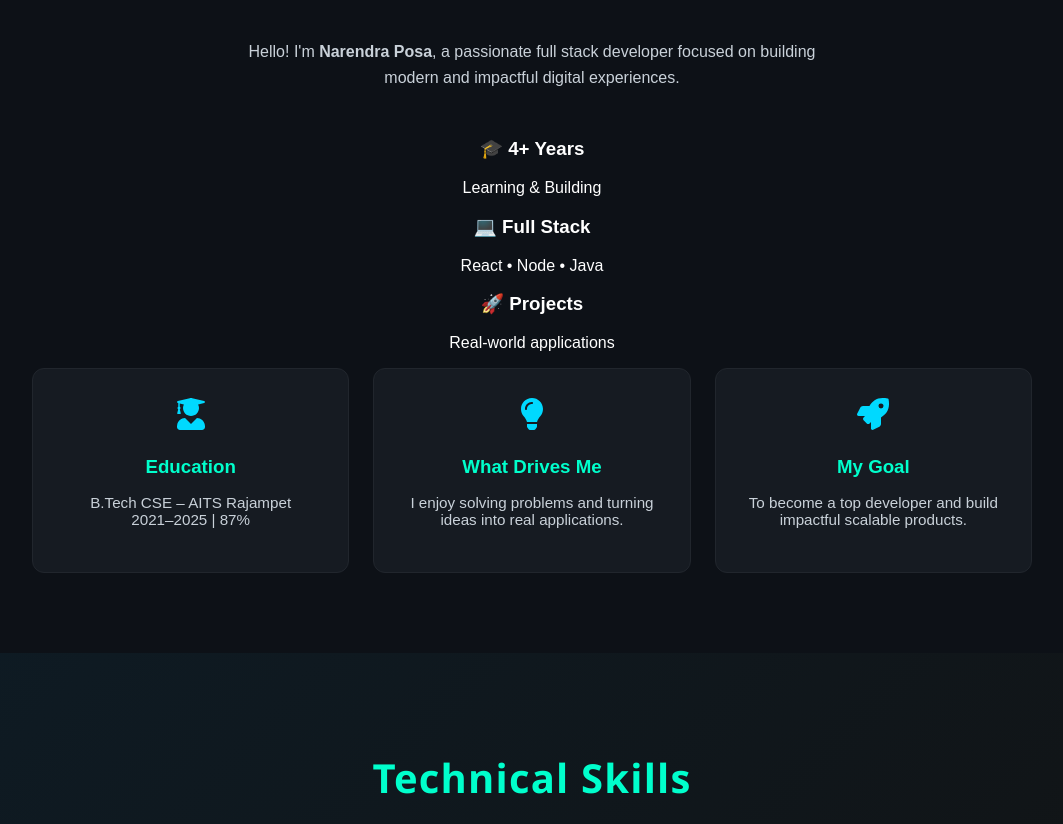
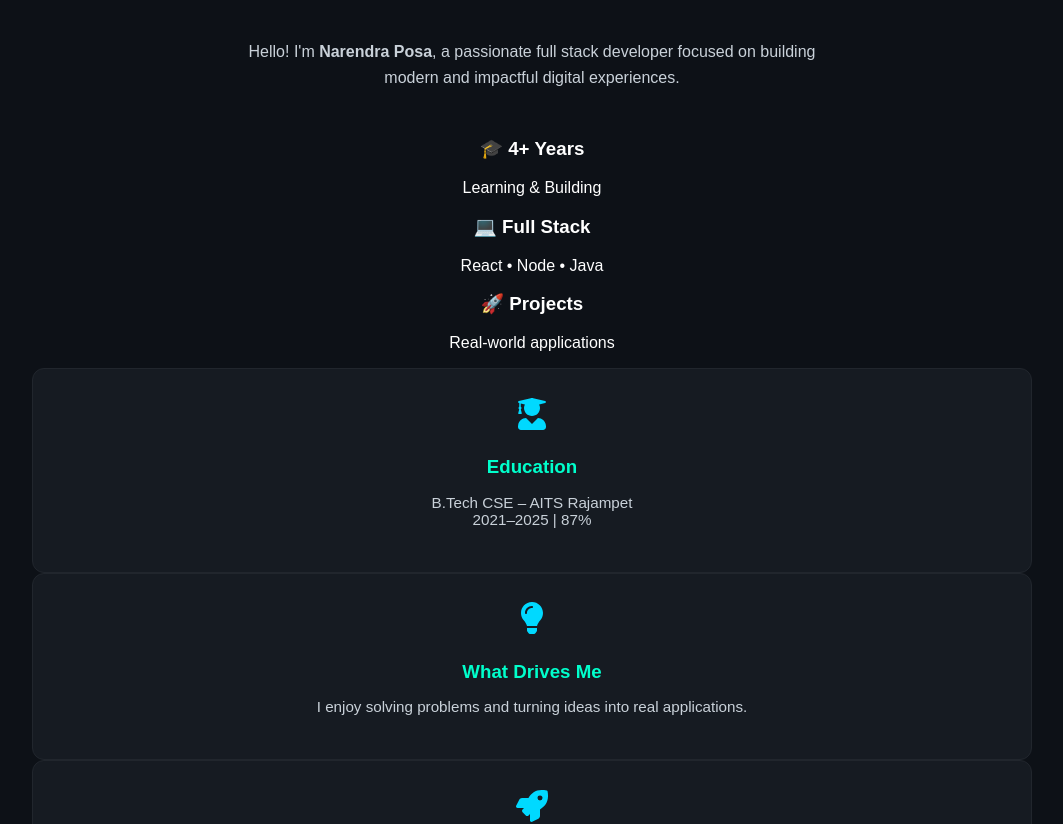
Before and after one commit to Posa5A6/PortFolio, a React (Create React App) app: page / in a window 1280 px wide. Shown: the part 1101-1925 px from the top of the page, without its empty margins (108-1171 px from the left). Built offline with nearby package versions, Linux system fonts and the light colour scheme.

Commit message:
Update About.jsx

```diff
--- a/src/components/About.jsx
+++ b/src/components/About.jsx
@@ -36,28 +36,35 @@ const About = () => {
           Hello! I'm <strong>Narendra Posa</strong>, a passionate full stack developer
           focused on building modern and impactful digital experiences.
         </p>
-          <div className={styles.highlights}>
-            <div>
+
+        {/* MAIN SPLIT */}
+        <div className={styles.wrapper}>
+
+          {/* LEFT SIDE (BIG STATS) */}
+          <div className={styles.left}>
+            <div className={styles.highlightCard}>
               <h3>🎓 4+ Years</h3>
               <p>Learning & Building</p>
             </div>
-            <div>
+
+            <div className={styles.highlightCard}>
               <h3>💻 Full Stack</h3>
               <p>React • Node • Java</p>
             </div>
-            <div>
+
+            <div className={styles.highlightCard}>
               <h3>🚀 Projects</h3>
               <p>Real-world applications</p>
             </div>
           </div>
 
-        <div className={styles.grid}>
+          {/* RIGHT SIDE (CARDS) */}
+          <div className={styles.right}>
             {data.map((item, i) => (
               <motion.div
                 key={i}
                 className={styles.card}
-              whileHover={{ y: -8 }}
-              transition={{ duration: 0.3 }}
+                whileHover={{ y: -6 }}
               >
                 <div className={styles.icon}>{item.icon}</div>
                 <h3>{item.title}</h3>
@@ -65,6 +72,8 @@ const About = () => {
               </motion.div>
             ))}
           </div>
+
+        </div>
       </motion.div>
     </section>
   );
```
Lines whose indentation alone changed are shown as unchanged.
